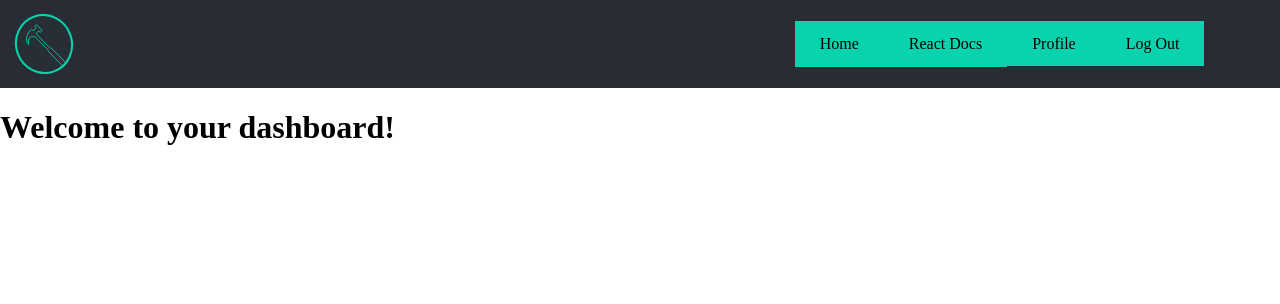
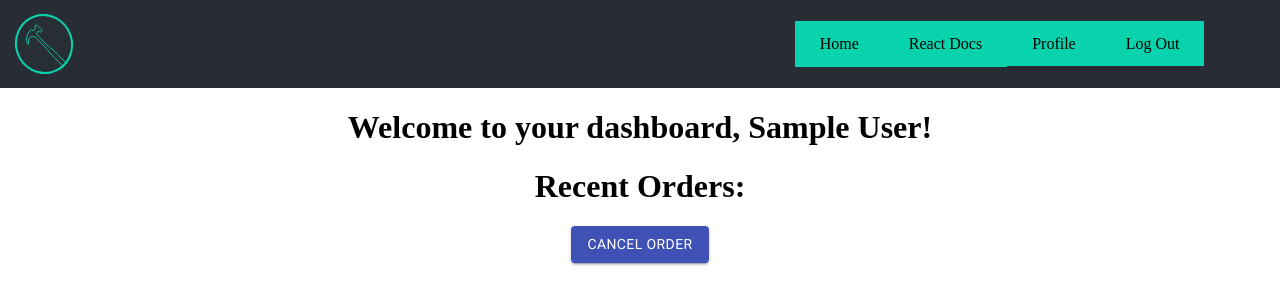
Before and after one commit to mvanree00/Home-Order-Spark, a React (Create React App) app in the folder client/: page /dashboard in a window 1280 px wide. Shown: the top 304 px of the page. Built offline with nearby package versions, Linux system fonts and the light colour scheme; sample sign-in values are in the browser's storage.

Commit message:
updated order schema, customized dashboard based on acc type

```diff
--- a/client/src/App.js
+++ b/client/src/App.js
@@ -1,7 +1,6 @@
 import React, {useState} from 'react'
 import { Route, Switch, Redirect  } from 'react-router-dom'
 import httpUser from './httpUser'
-
 import LogIn from "./views/LogIn.js"
 import SignUp from "./views/SignUp"
 import LogOut from "./views/LogOut"
@@ -37,8 +36,8 @@ const App = () => {
           <Route path="/logout" render={(props) => {
               return <LogOut onLogOut={logOut} />
           }}/>
-          <Route path="/dashboard" render={() => {
-              return currentUser ? <Dashboard /> : <Redirect to="/login" />
+          <Route path="/dashboard" render={(props) => {
+              return currentUser ? <Dashboard {...props} user={currentUser}/> : <Redirect to="/login" />
           }}/>
 
         <Route exact path="/Home" render={Home} />
--- a/client/src/views/Dashboard.js
+++ b/client/src/views/Dashboard.js
@@ -1,11 +1,37 @@
 import React from 'react'
+import Button from '@material-ui/core/Button'
 
 const Dashboard = (props) => {
-    return (
-        <div>
-            <h1>Welcome to your dashboard!</h1>
-        </div>
-    )
+    if(props.user.atype == "Volunteer"){
+        return (
+            <div align="center">
+                <h1>Welcome to your volunteer dashboard, {props.user.name}!</h1>
+                <h1>Current open orders:</h1>
+                <div align="center">
+                    <Button variant ="contained" color="primary" type="submit">Accept Order</Button>
+                </div>
+            </div>
+        )
+    }
+    else if(props.user.atype == "Store"){
+        return (
+            <div align="center">
+                <h1>Welcome to your store dashboard, {props.user.name}!</h1>
+                <h1>Add Inventory</h1>
+                <h1>View Inventory</h1>
+            </div>
+        )
+    }
+    else{
+        return (
+            <div align="center">
+                <h1>Welcome to your dashboard, {props.user.name}!</h1>
+                <h1>Recent Orders:</h1>
+                <Button variant ="contained" color="primary" type="submit">Cancel Order</Button>
+            </div>
+
+        )
+    }
 };
 
 export default Dashboard;
--- a/client/src/views/SignUp.js
+++ b/client/src/views/SignUp.js
@@ -56,7 +56,7 @@ const SignUp = (props) => {
                         <Button onClick={() => {fields.atype="Store"}}>Store Owner</Button>
                     </ButtonGroup>
                 </div>
-                <a></a>
+
                 <div align="center">
                     <Button variant ="contained" color="primary" type="submit">Sign Up</Button>
                 </div>
```
Also changed, not shown: 1 other file (tests, documents, lock files or other folders).
